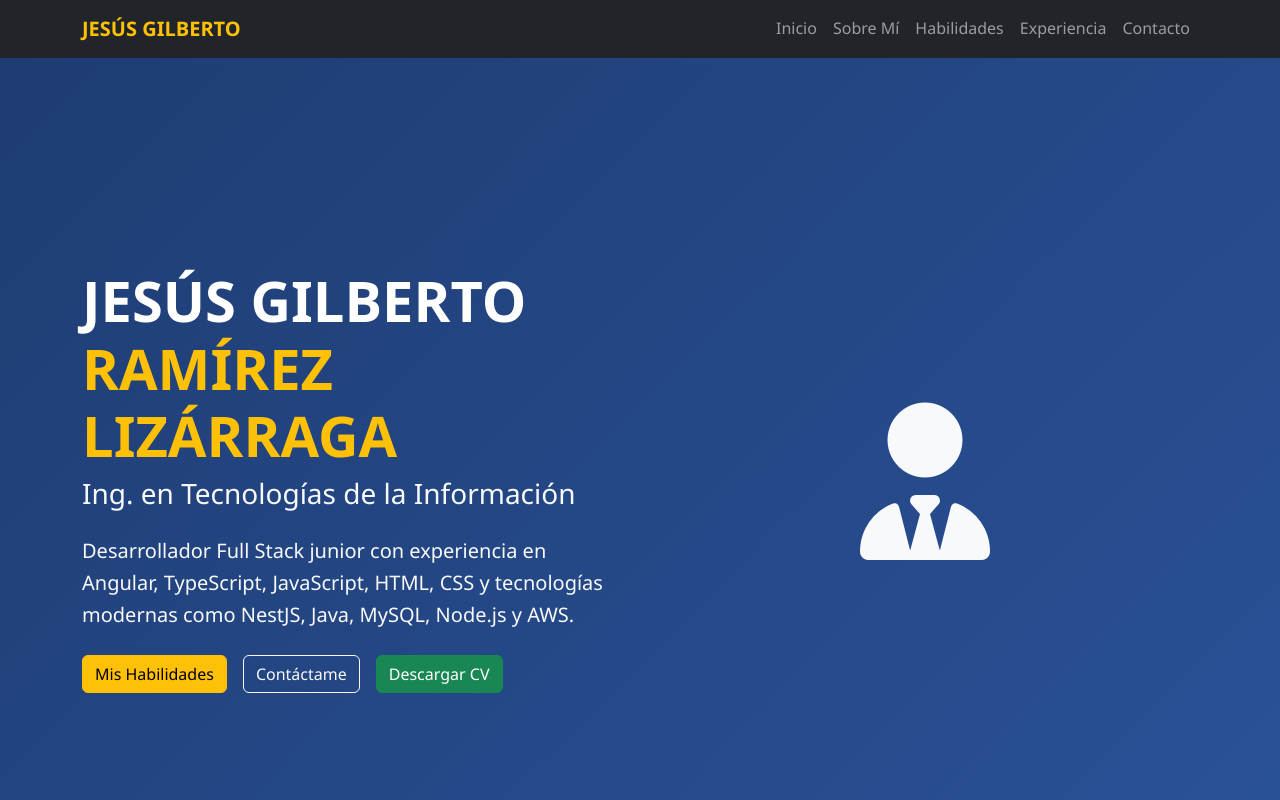
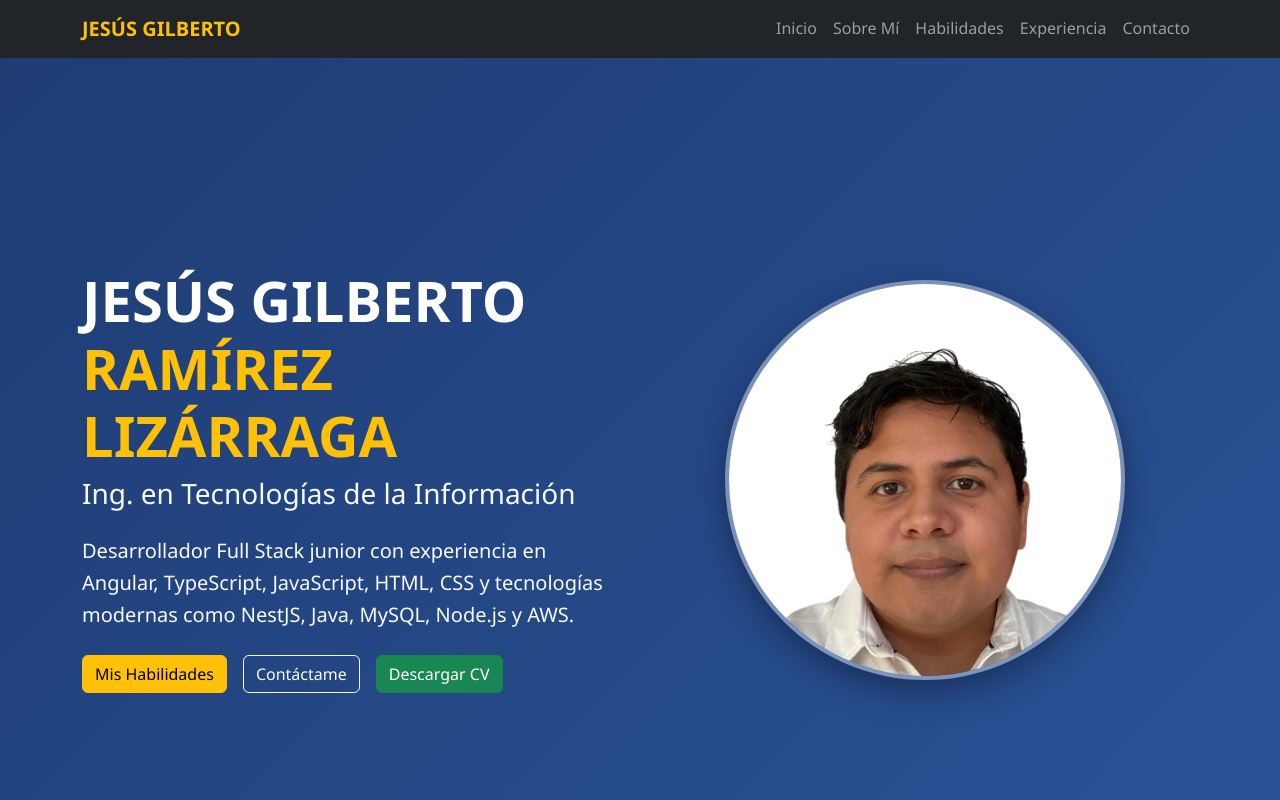
Before and after one commit to jesusgilberto/portafoliojesusgilberto, an Angular app: page / in a window 1280 px wide. Shown: the top 800 px of the page. Built offline with nearby package versions, Linux system fonts and the light colour scheme.

Commit message:
se agrego foto de perfil

```diff
--- a/src/app/components/hero/hero.html
+++ b/src/app/components/hero/hero.html
@@ -21,7 +21,10 @@
       </div>
       <div class="col-lg-6 text-center">
         <div class="profile-placeholder">
-          <i class="fas fa-user-tie fa-10x text-light"></i>
+          <img
+            class="profile-image"
+            src="assets/images/profile.jpg"
+          >
         </div>
       </div>
     </div>
--- a/src/app/components/hero/hero.scss
+++ b/src/app/components/hero/hero.scss
@@ -0,0 +1,25 @@
+.profile-placeholder {
+	width: 400px;
+	height: 400px;
+	margin: 0 auto;
+	border-radius: 50%;
+	overflow: hidden;
+	border: 4px solid rgba(255, 255, 255, 0.35);
+	box-shadow: 0 12px 32px rgba(0, 0, 0, 0.35);
+	background: rgba(255, 255, 255, 0.08);
+}
+
+.profile-image {
+	width: 100%;
+	height: 100%;
+	object-fit: cover;
+	display: block;
+}
+
+@media (max-width: 768px) {
+	.profile-placeholder {
+		width: 240px;
+		height: 240px;
+		margin-top: 1.5rem;
+	}
+}
```
Also changed, not shown: src/assets/images/profile.jpg (added).
